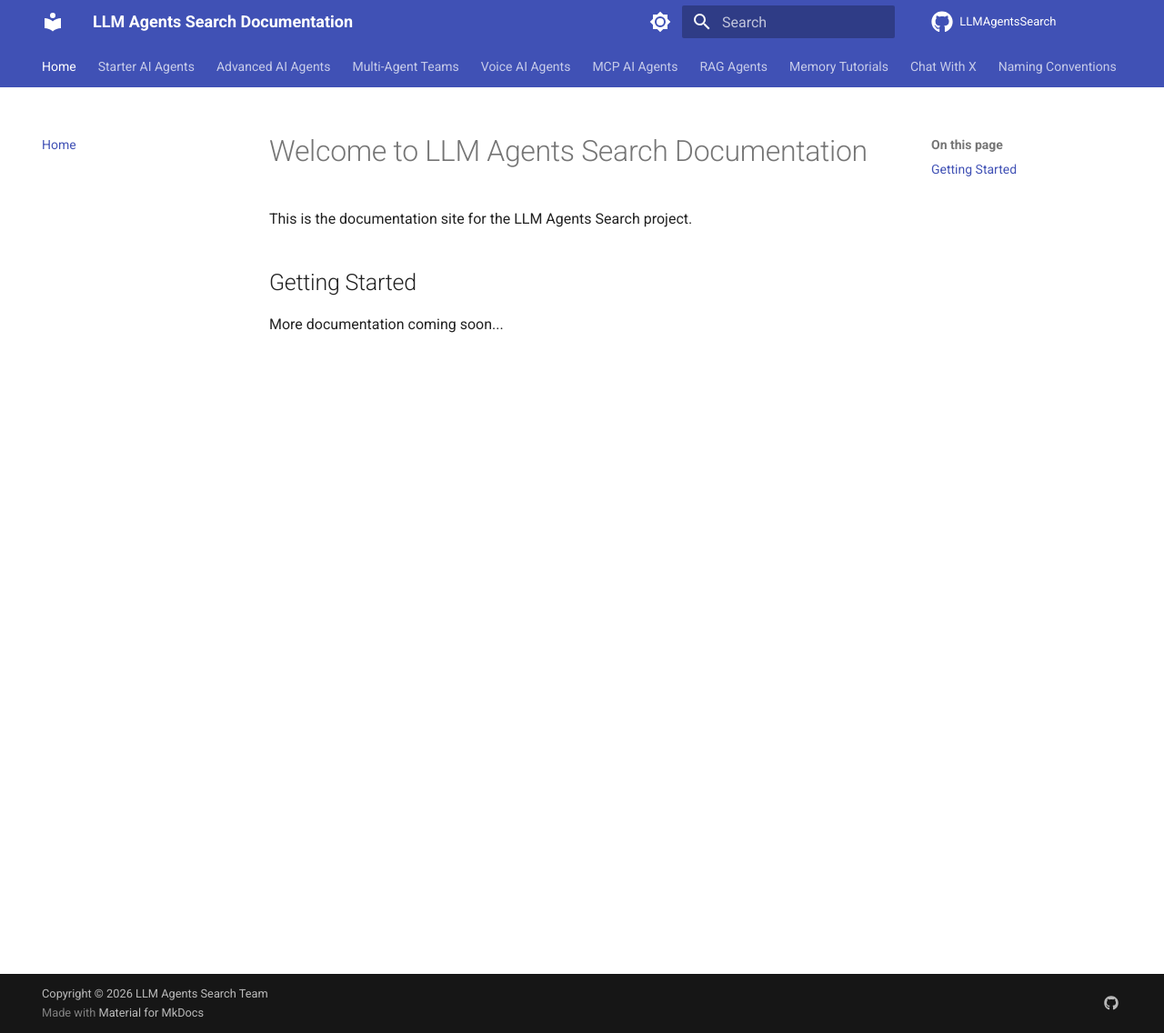
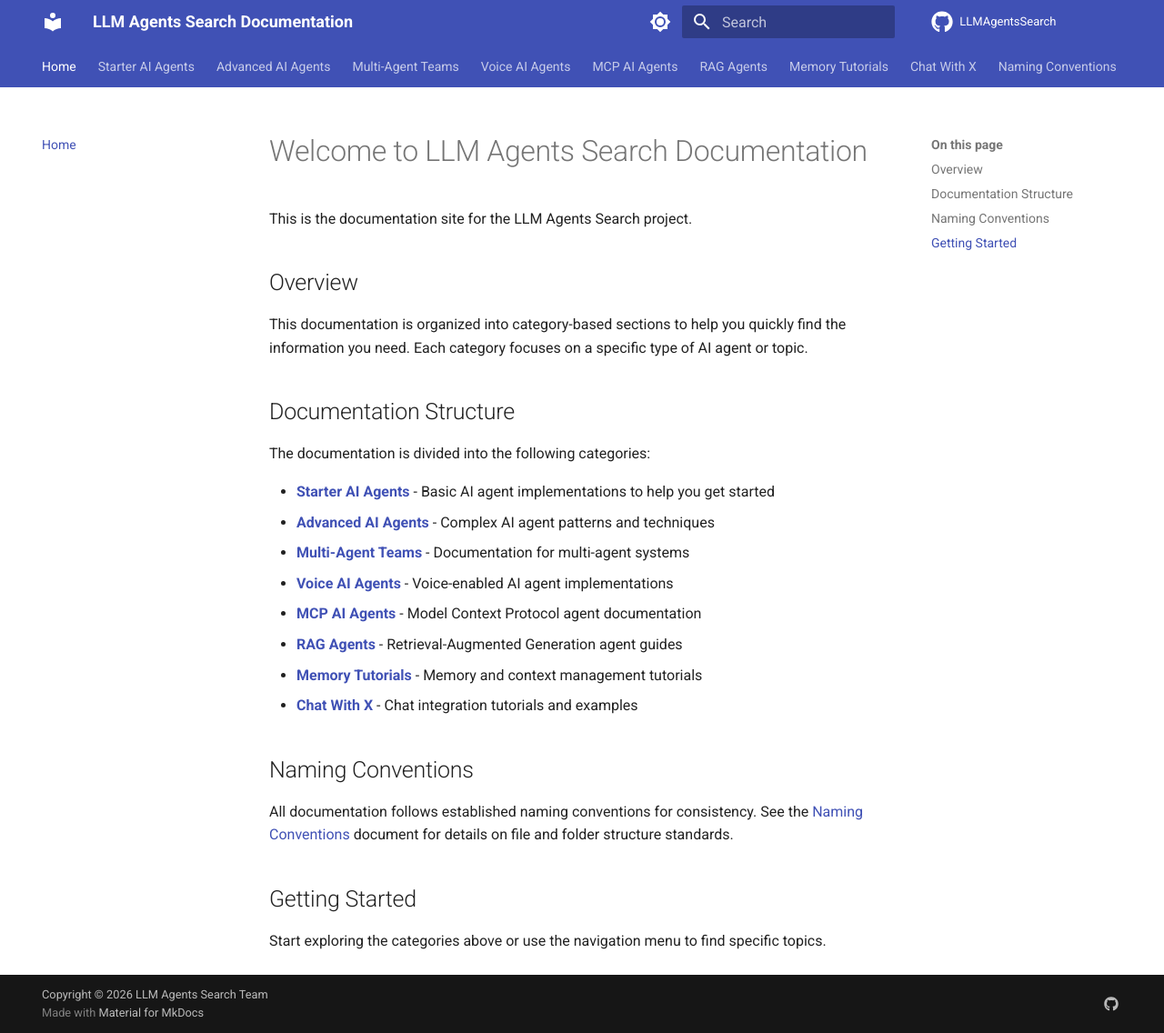
Before and after one commit to mohithgupta/Which-LLM-Agent, an MkDocs documentation site: the page built from docs/index.md, in a window 1280 px wide and 1136 px high. Shown: the whole window at 91% size. Built offline with MkDocs 1.6.1 and Material for MkDocs 9.7.7, drawn with Linux system fonts in a browser that asks for light colours; comment, search, counter and statistics services are not loaded.

Commit message:
auto-claude: subtask-4-1 - Update docs/index.md with folder structure overview
- Added overview section explaining documentation organization
- Added Documentation Structure section with all 8 categories and descriptions
- Added link to Naming Conventions document
- Enhanced Getting Started section with navigation guidance

Co-Authored-By: Claude (glm-4.7) <noreply@anthropic.com>

```diff
--- a/docs/index.md
+++ b/docs/index.md
@@ -2,6 +2,27 @@
 
 This is the documentation site for the LLM Agents Search project.
 
+## Overview
+
+This documentation is organized into category-based sections to help you quickly find the information you need. Each category focuses on a specific type of AI agent or topic.
+
+## Documentation Structure
+
+The documentation is divided into the following categories:
+
+- **[Starter AI Agents](starter_ai_agents/)** - Basic AI agent implementations to help you get started
+- **[Advanced AI Agents](advanced_ai_agents/)** - Complex AI agent patterns and techniques
+- **[Multi-Agent Teams](multi_agent_teams/)** - Documentation for multi-agent systems
+- **[Voice AI Agents](voice_ai_agents/)** - Voice-enabled AI agent implementations
+- **[MCP AI Agents](mcp_ai_agents/)** - Model Context Protocol agent documentation
+- **[RAG Agents](rag_agents/)** - Retrieval-Augmented Generation agent guides
+- **[Memory Tutorials](memory_tutorials/)** - Memory and context management tutorials
+- **[Chat With X](chat_with_x/)** - Chat integration tutorials and examples
+
+## Naming Conventions
+
+All documentation follows established naming conventions for consistency. See the [Naming Conventions](NAMING_CONVENTIONS.md) document for details on file and folder structure standards.
+
 ## Getting Started
 
-More documentation coming soon...
+Start exploring the categories above or use the navigation menu to find specific topics.
```
